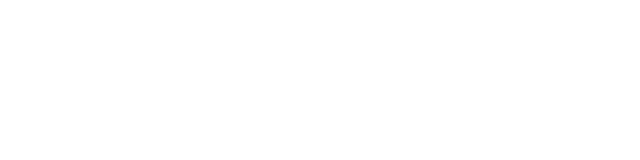
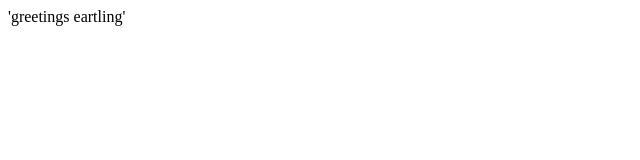
Before and after one commit to malicesand/LetsGeaux, a React app: page /chatbot in a window 1280 px wide. Before the commit this address had no page. Shown: the top 160 px of the page, without its empty margins (0-640 px from the left). Built offline with nearby package versions, Linux system fonts and the light colour scheme.

Commit message:
Add chatbot component

```diff
--- a/src/client/components/App.tsx
+++ b/src/client/components/App.tsx
@@ -17,6 +17,8 @@
 import Login from './Login.tsx';
 import NavDrawer from './NavDrawer.tsx';
 import Maps from './Maps.tsx'
+import Suggestions from './Suggestions.tsx'
+import ChatBot from './ChatBot.tsx'
 
 // TODO other feature imports
 
@@ -57,18 +59,14 @@
   return (
     <div>
       <Routes>
-       { /*<Route path="login" element={!isAuthenticated ? <Login /> : <Navigate to="/" replace />} /> */}
-        <Route path="/"  element={
-          <Home />
-        }/>
-        <Route/>
-        <Route path="/maps"  element={
-          <Maps />
-        }/>
-        <Route/>
+       <Route path="login" element={!isAuthenticated ? <Login /> : <Navigate to="/" replace />} />
+        <Route path="/" element={ <Home/>}/>
+        <Route path="/maps" element={<Maps/>}/>
+        <Route path="/suggestions" element={<Suggestions/>}/>
+        <Route path="/chatbot" element={<ChatBot/>}/>
       </Routes>
     </div>
   )
-}
+};
 
 export default App;
--- /dev/null
+++ b/src/client/components/ChatBot.tsx
@@ -0,0 +1,8 @@
+import React, { useEffect } from 'react';
+import { useNavigate } from 'react-router-dom';
+
+const ChatBot: React.FC = () => {
+  return <div>'greetings eartling'</div>;
+};
+
+export default ChatBot;
```
